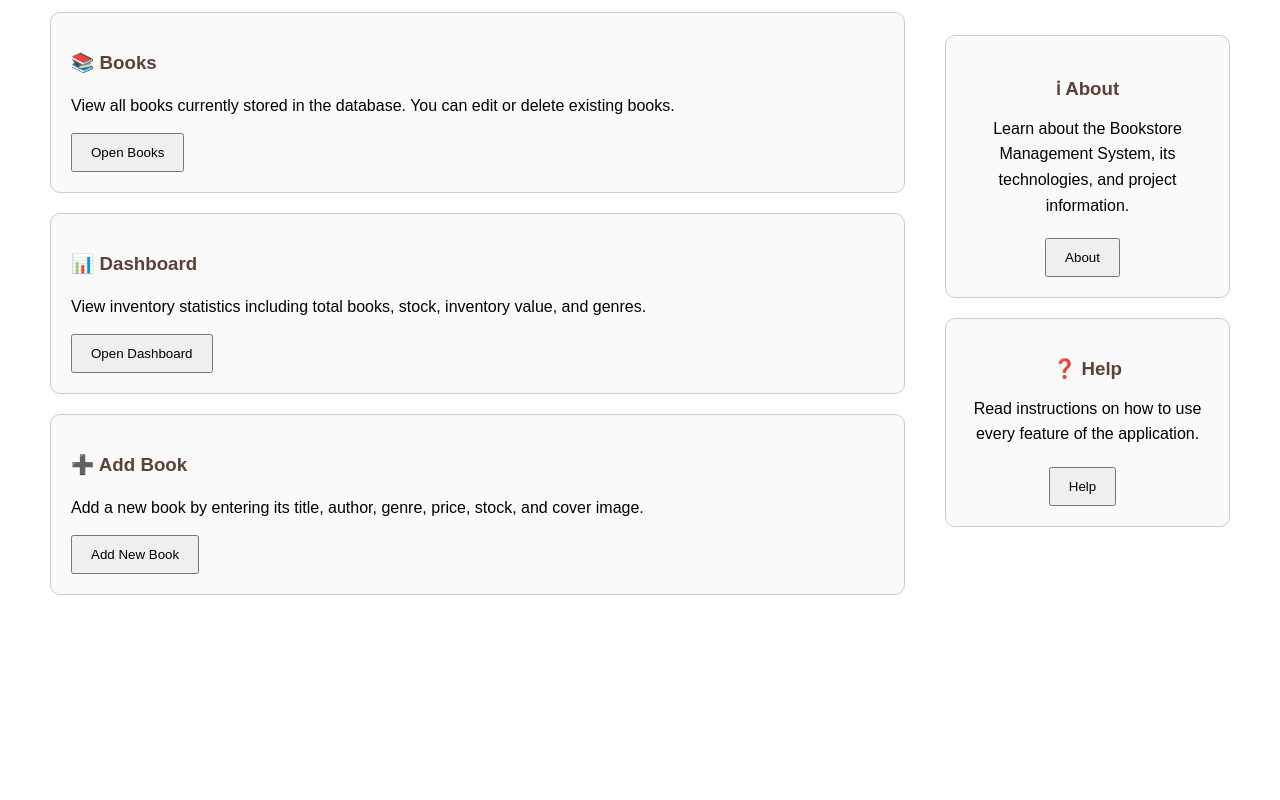
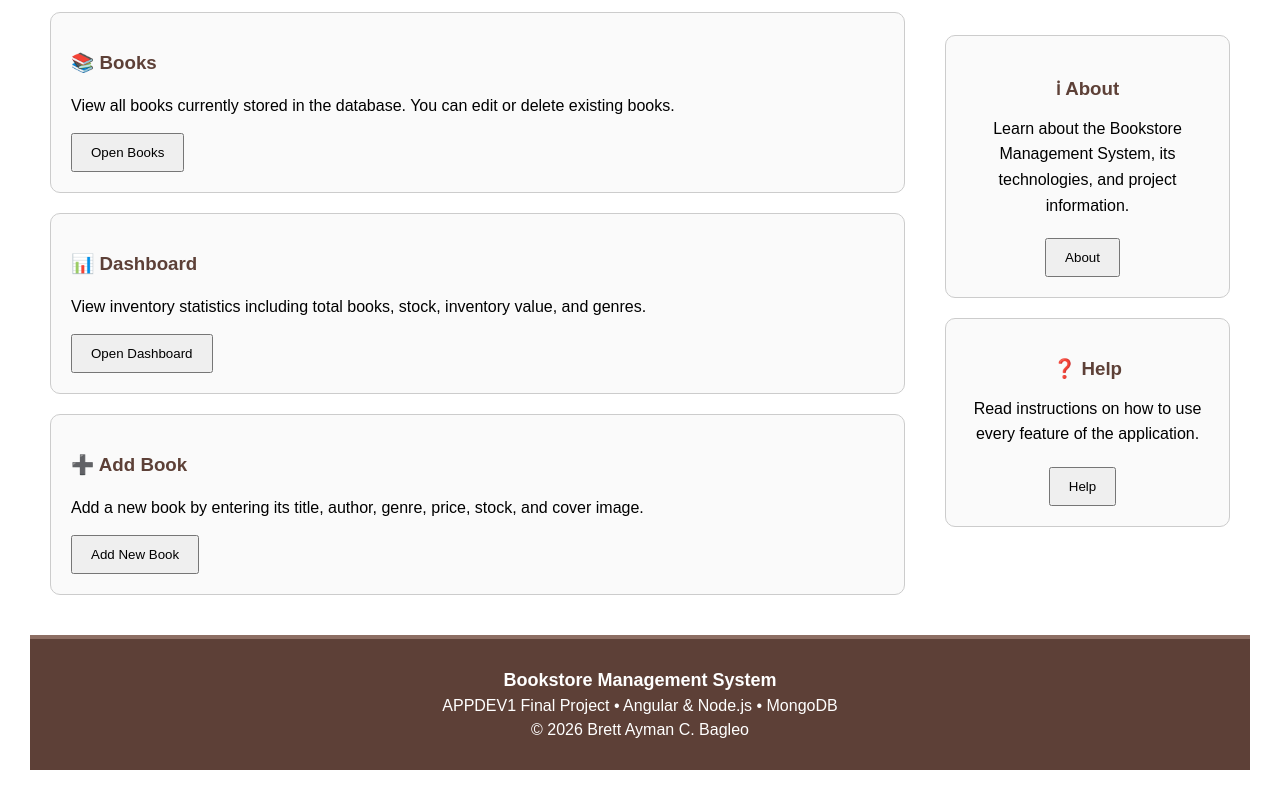
Before and after one commit to UBSITBrettBagleo/bookstore-management-system, an Angular app: page / in a window 1280 px wide. Shown: the part 364-1164 px from the top of the page. Before the commit the page ends 1029 px from the top, so only its background shows below. Built offline with nearby package versions, Linux system fonts and the light colour scheme.

Commit message:
Added footer

```diff
--- a/src/app/app.css
+++ b/src/app/app.css
@@ -89,3 +89,49 @@ nav a:hover{
     text-decoration:underline;
 
 }
+
+
+
+.app-container{
+
+    min-height:100vh;
+
+    display:flex;
+
+    flex-direction:column;
+
+}
+
+router-outlet{
+
+    flex:1;
+
+}
+
+.footer{
+
+    margin-top:auto;
+
+    padding:25px;
+
+    background:#5d4037;
+
+    color:white;
+
+    text-align:center;
+
+    border-top:4px solid #8d6e63;
+
+}
+
+.footer p{
+
+    margin:6px 0;
+
+}
+
+.footer strong{
+
+    font-size:18px;
+
+}
--- a/src/app/app.html
+++ b/src/app/app.html
@@ -31,4 +31,19 @@
 
 <hr>
 
-<router-outlet></router-outlet>
+
+<div class="app-container">
+
+  <router-outlet></router-outlet>
+
+  <footer class="footer">
+
+      <p><strong>Bookstore Management System</strong></p>
+
+      <p>APPDEV1 Final Project • Angular & Node.js • MongoDB</p>
+
+      <p>© 2026 Brett Ayman C. Bagleo</p>
+
+  </footer>
+
+</div>
```
